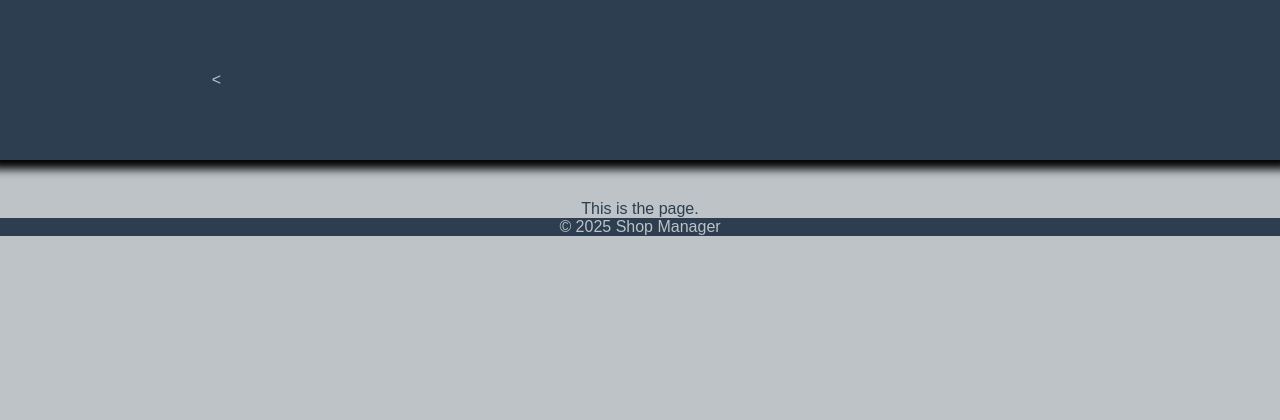
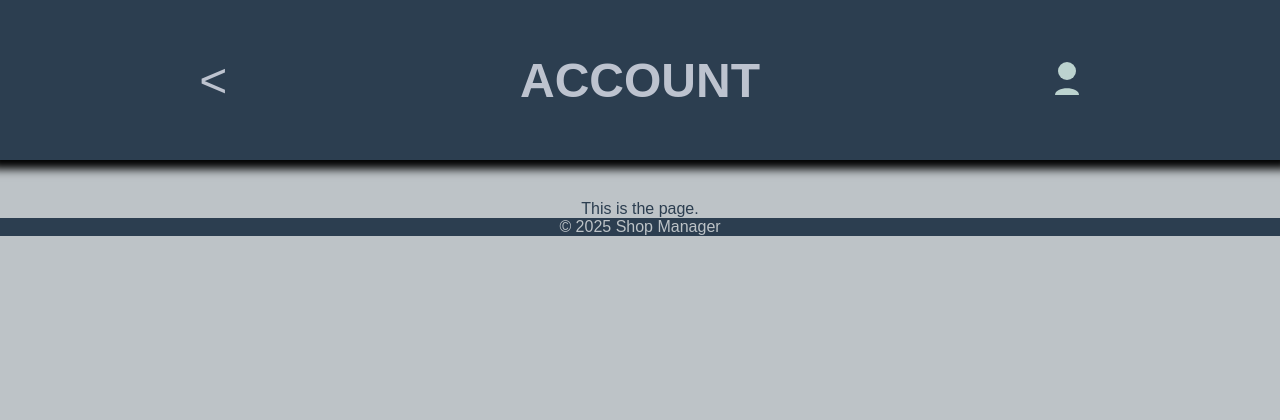
Before and after one commit to Ashkantvn/shop-manager, a Django app: page /accounts/profile/ in a window 1280 px wide. Shown: the top 420 px of the page. Run offline with Django 5.2, Linux system fonts and the light colour scheme; the visitor is signed in with stand-in values (Sample User, id 1); parts of the project's set-up code (start-up, migrations or seed data) failed here and were passed over.

Commit message:
Create special icon and text styles

```diff
--- a/core/accounts/templates/accounts/profile.html
+++ b/core/accounts/templates/accounts/profile.html
@@ -11,12 +11,18 @@
         <
     </a>
 
+    <!-- Account text -->
+    <a class="special_text" href="#">
+        <span>ACCOUNT</span>
+    </a>
+
     <!-- 🏠 Home Icon -->
-    <a href="#">
+    <a class="special_icon" href="#">
         <svg viewBox="0 0 64 64">
             <path d="M32 12 L12 32 H20 V52 H28 V40 H36 V52 H44 V32 H52 Z"/>
         </svg>
     </a>
+
 
     <!-- 👤 Profile Icon -->
     <a href="#">
--- a/core/static/css/global.css
+++ b/core/static/css/global.css
@@ -30,11 +30,16 @@ button:hover{
 a{
     text-decoration: none;
     color:#BDC3CF;
+    width: 48px;
+    font-size: 48px;
+    display: flex;
+    justify-content: center;
 }
 
 /* nav styles */
 nav{
     width: 100%;
+    height: 100%;
     display: flex;
     justify-content: space-around;
     align-items: center;
@@ -43,6 +48,7 @@ nav{
 /* svg styles */
 svg{
     fill: #BCD3CF;
+    width: 48px;
 }
 
 /* header and footer */
@@ -58,12 +64,18 @@ header,footer{
     color: #BDC3C7;
 }
 
+
 /* notifications */
 .success{
     background-color: #23cc71;
 }
 .alert{
     background-color: #cb4c4e;
+}
+
+/* Special parts of nav */
+.special_text{
+    display: none;
 }
 
 
@@ -78,15 +90,6 @@ header,footer{
         height: clamp(60px, 10vh, 90px);
         width: 100%
     }
-    svg{
-        width: 48px;
-    }
-    a{
-        width: 48px;
-        font-size: 48px;
-        display: flex;
-        justify-content: center;
-    }
 }
 
 /* medium screen styles */
@@ -100,6 +103,9 @@ header,footer{
         width: clamp(60px, 10vw, 90px);
         height: 100%;
     }
+    nav{
+        flex-direction: column;
+    }
 }
 
 /* large screen styles */
@@ -112,4 +118,11 @@ header,footer{
         height:clamp(120px, 20vh, 180px);
         width:100%;
     }
+    .special_text{
+        display: flex;
+        font-weight: bolder;
+    }
+    .special_icon{
+        display: none;
+    }
 }
```
